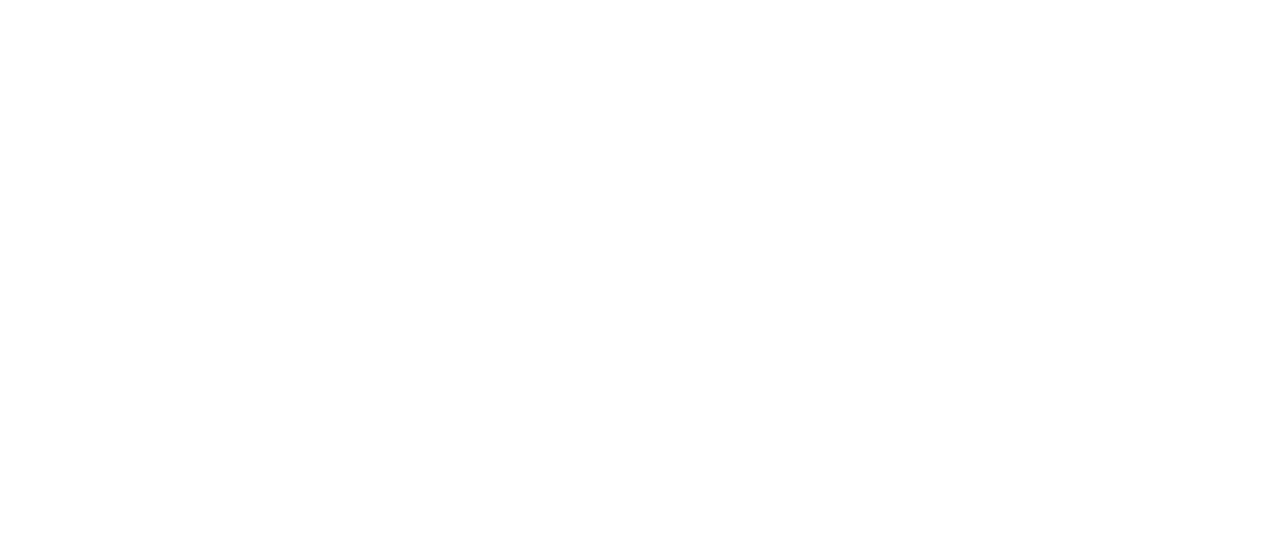
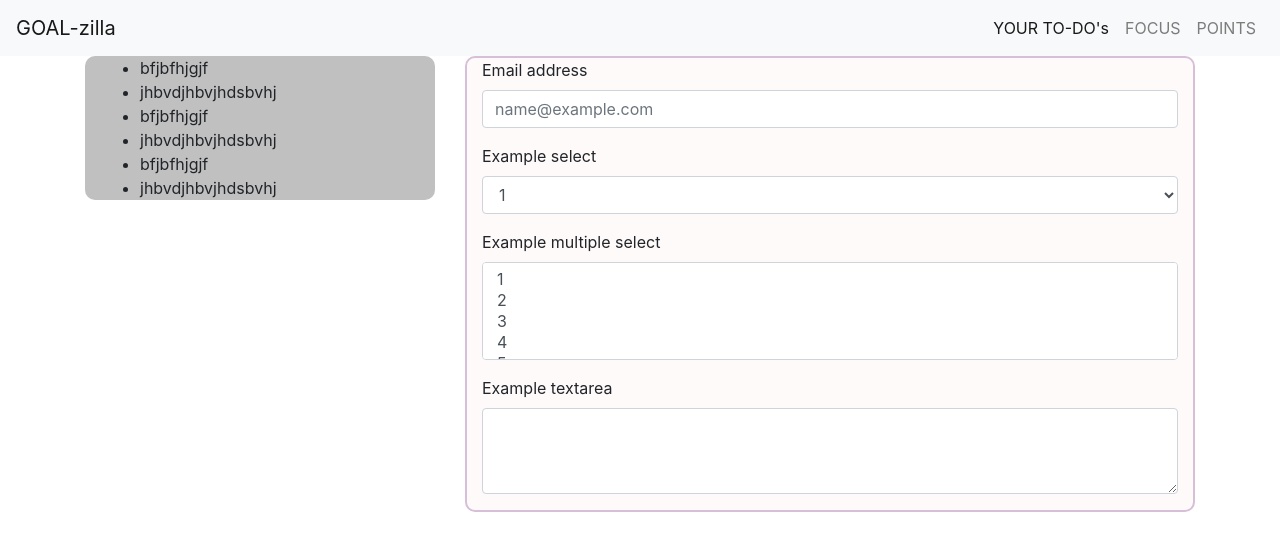
Before and after one commit to gokintosh/goalzilla, a plain HTML site: page index.html in a window 1280 px wide. Drawn offline with nearby package versions, Linux system fonts and the light colour scheme.

Commit message:
add readme

```diff
--- a/index.html
+++ b/index.html
@@ -1,18 +1,93 @@
-<!DOCTYPE html>
+<!doctype html>
 <html lang="en">
   <head>
-    <meta charset="UTF-8">
-    <meta name="viewport" content="width=device-width, initial-scale=1.0">
+    <!-- Required meta tags -->
+    <meta charset="utf-8">
+    <meta name="viewport" content="width=device-width, initial-scale=1, shrink-to-fit=no">
+
+    <!-- Bootstrap CSS -->
+    <link rel="stylesheet" href="https://stackpath.bootstrapcdn.com/bootstrap/4.4.1/css/bootstrap.min.css" integrity="sha384-Vkoo8x4CGsO3+Hhxv8T/Q5PaXtkKtu6ug5TOeNV6gBiFeWPGFN9MuhOf23Q9Ifjh" crossorigin="anonymous">
+
     <title>GOAL-zilla</title>
-    <link rel="stylesheet" href="https://stackpath.bootstrapcdn.com/bootstrap/4.4.1/css/bootstrap.min.css" integrity="sha384-Vkoo8x4CGsO3+Hhxv8T/Q5PaXtkKtu6ug5TOeNV6gBiFeWPGFN9MuhOf23Q9Ifjh" crossorigin="anonymous">
+    <link rel="stylesheet" href="./styles.css">
   </head>
   <body>
+    <nav class="navbar navbar-expand-lg navbar-light bg-light">
+        <a class="navbar-brand" href="#">GOAL-zilla</a>
+        <button class="navbar-toggler" type="button" data-toggle="collapse" data-target="#navbarNav" aria-controls="navbarNav" aria-expanded="false" aria-label="Toggle navigation">
+          <span class="navbar-toggler-icon"></span>
+        </button>
+        <div class="collapse navbar-collapse" id="navbarNav">
+          <ul class="navbar-nav ml-auto">
+            <li class="nav-item active">
+              <a class="nav-link" href="#">YOUR TO-DO's <span class="sr-only">(current)</span></a>
+            </li>
+            <li class="nav-item">
+              <a class="nav-link" href="#">FOCUS</a>
+            </li>
+            <li class="nav-item">
+              <a class="nav-link" href="#">POINTS</a>
+            </li>
 
+          </ul>
+        </div>
+    </nav>
+    <div class="container">
+        <div class="row">
 
+          <div class="col-lg-4 col-sm-12">
+            <div class="container col1">
+                <ul>
+                    <li>bfjbfhjgjf</li>
+                    <li>jhbvdjhbvjhdsbvhj</li>
+                    <li>bfjbfhjgjf</li>
+                    <li>jhbvdjhbvjhdsbvhj</li>
+                    <li>bfjbfhjgjf</li>
+                    <li>jhbvdjhbvjhdsbvhj</li>
+                </ul>
+            </div>
+          </div>
+          <div class="col-lg-8 col-sm-12 ">
+            <div class="container second-col">
+                <form>
+                    <div class="form-group">
+                      <label for="exampleFormControlInput1">Email address</label>
+                      <input type="email" class="form-control" id="exampleFormControlInput1" placeholder="name@example.com">
+                    </div>
+                    <div class="form-group">
+                      <label for="exampleFormControlSelect1">Example select</label>
+                      <select class="form-control" id="exampleFormControlSelect1">
+                        <option>1</option>
+                        <option>2</option>
+                        <option>3</option>
+                        <option>4</option>
+                        <option>5</option>
+                      </select>
+                    </div>
+                    <div class="form-group">
+                      <label for="exampleFormControlSelect2">Example multiple select</label>
+                      <select multiple class="form-control" id="exampleFormControlSelect2">
+                        <option>1</option>
+                        <option>2</option>
+                        <option>3</option>
+                        <option>4</option>
+                        <option>5</option>
+                      </select>
+                    </div>
+                    <div class="form-group">
+                      <label for="exampleFormControlTextarea1">Example textarea</label>
+                      <textarea class="form-control" id="exampleFormControlTextarea1" rows="3"></textarea>
+                    </div>
+                  </form>
+            </div>
+          </div>
+        </div>
+      </div>
 
+    <!-- Optional JavaScript -->
+    <!-- jQuery first, then Popper.js, then Bootstrap JS -->
     <script src="https://code.jquery.com/jquery-3.4.1.slim.min.js" integrity="sha384-J6qa4849blE2+poT4WnyKhv5vZF5SrPo0iEjwBvKU7imGFAV0wwj1yYfoRSJoZ+n" crossorigin="anonymous"></script>
     <script src="https://cdn.jsdelivr.net/npm/popper.js@1.16.0/dist/umd/popper.min.js" integrity="sha384-Q6E9RHvbIyZFJoft+2mJbHaEWldlvI9IOYy5n3zV9zzTtmI3UksdQRVvoxMfooAo" crossorigin="anonymous"></script>
     <script src="https://stackpath.bootstrapcdn.com/bootstrap/4.4.1/js/bootstrap.min.js" integrity="sha384-wfSDF2E50Y2D1uUdj0O3uMBJnjuUD4Ih7YwaYd1iqfktj0Uod8GCExl3Og8ifwB6" crossorigin="anonymous"></script>
-
   </body>
 </html>
--- a/styles.css
+++ b/styles.css
@@ -0,0 +1,15 @@
+.row{
+    /* background-color: rgb(201, 229, 182); */
+    border-radius: 5px;
+}
+.col1{
+    background-color: silver;
+}
+.second-col{
+    background-color: snow;
+    border:thistle 2px solid;
+
+}
+.container{
+    border-radius: 10px;
+}
```
Also changed, not shown: 1 other file. Lines whose indentation alone changed are shown as unchanged.
